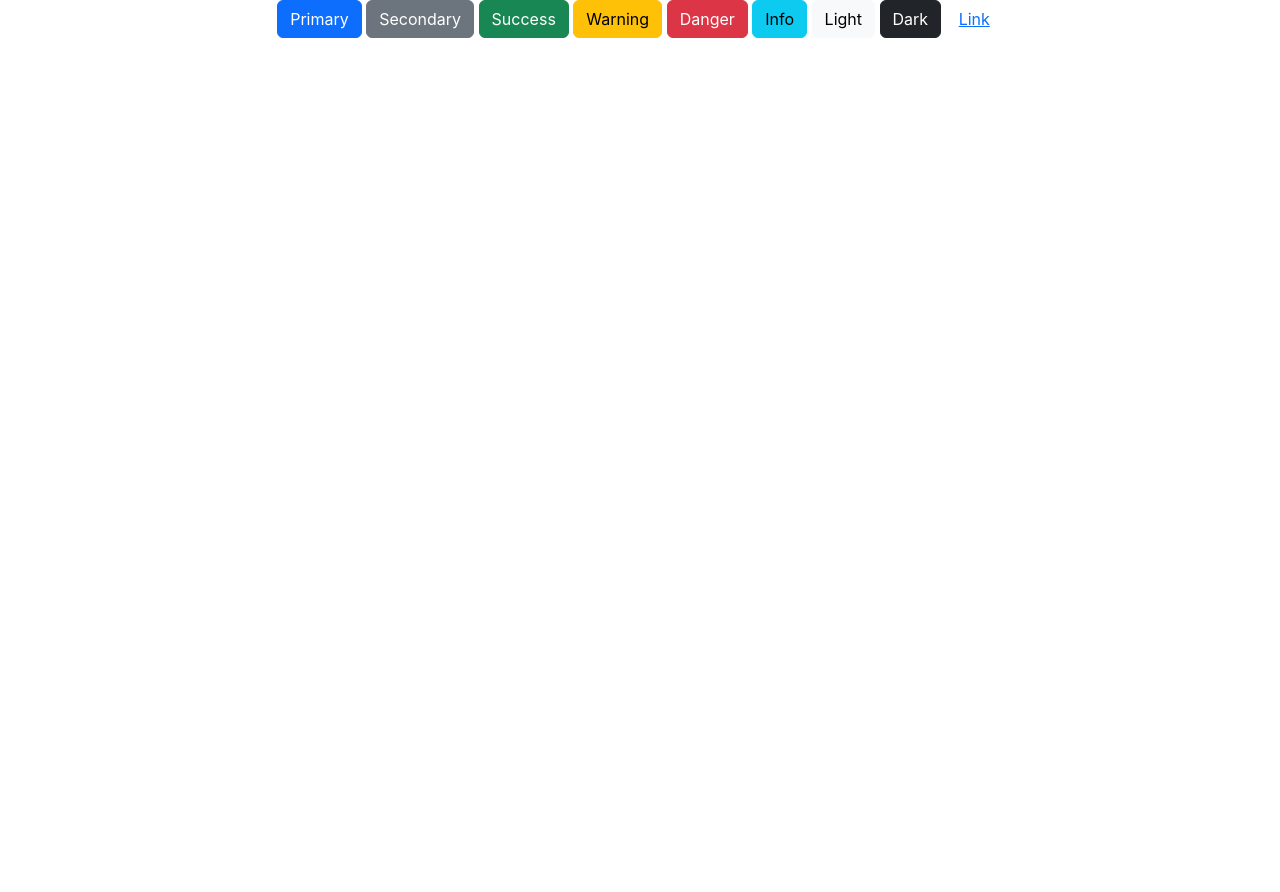
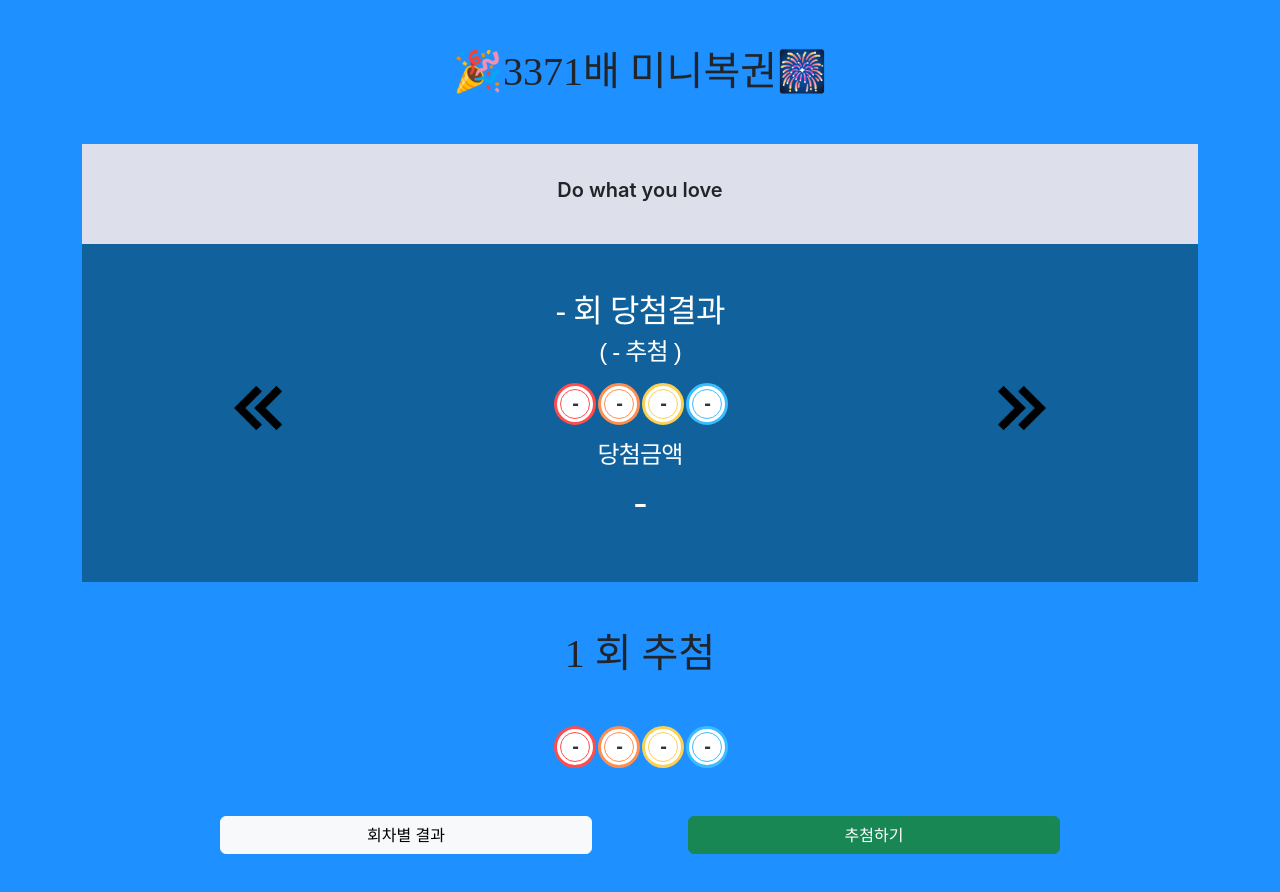
Before and after one commit to hd10050/lotto3371, a React (Create React App) app: page / in a window 1280 px wide. Shown: the top 892 px of the page. Before the commit the page ends 800 px from the top, so only its background shows below. Built offline with nearby package versions, Linux system fonts and the light colour scheme.

Commit message:
당첨 결과 컴포넌트 개발

```diff
--- a/public/index.html
+++ b/public/index.html
@@ -22,12 +22,13 @@
       work correctly both with client-side routing and a non-root public URL.
       Learn how to configure a non-root public URL by running `npm run build`.
     -->
+
   <link rel="stylesheet" href="https://cdn.jsdelivr.net/npm/bootstrap@5.2.0-beta1/dist/css/bootstrap.min.css"
     integrity="sha384-0evHe/X+R7YkIZDRvuzKMRqM+OrBnVFBL6DOitfPri4tjfHxaWutUpFmBp4vmVor" crossorigin="anonymous" />
   <title>React App</title>
 </head>
 
-<body>
+<body style="background-color: #1E90FF;">
   <noscript>You need to enable JavaScript to run this app.</noscript>
   <div id="root"></div>
   <!--
--- a/src/App.css
+++ b/src/App.css
@@ -1,6 +1,97 @@
 .App {
   text-align: center;
 }
+
+.fixedclear::after {
+  content: '';
+  display: block;
+  clear: both;
+}
+
+
+
+h1 {
+  font-family: Noto Sans KR Black;
+}
+
+.num {
+  font-family: "Noto Sans KR", "맑은 고딕", "Malgun Gothic", 돋움, Dotum, sans-serif;
+  font-size: 14px;
+  color: rgb(51, 51, 51);
+  letter-spacing: -0.05em;
+  text-size-adjust: none;
+  line-height: 1em;
+  /* border-color: #ff8e4f !important; */
+  position: relative;
+  display: inline-block;
+  vertical-align: middle;
+  text-align: center;
+  background: #fff;
+  border: 3px solid #c7c7c7;
+  border-radius: 50%;
+  box-sizing: border-box;
+  margin-left: 2px;
+  padding: 3px;
+  width: 42px;
+  height: 42px;
+}
+
+.numSpan {
+  font-family: "Noto Sans KR", "맑은 고딕", "Malgun Gothic", 돋움, Dotum, sans-serif;
+  letter-spacing: -0.05em;
+  text-size-adjust: none;
+  text-align: center;
+  /* border-color: #ff8e4f !important; */
+  display: inline-block;
+  width: 100%;
+  height: 100%;
+  color: #333;
+  font-weight: bold;
+  vertical-align: middle;
+  background: #fff;
+  border: 1px solid #c7c7c7;
+  border-radius: 50%;
+  box-sizing: border-box;
+  line-height: 27px;
+  font-size: 20px;
+}
+
+.whiteTxt {
+  letter-spacing: -0.05em;
+  text-size-adjust: none;
+  text-align: center;
+  font-family: "Noto Sans KR", "맑은 고딕", "Malgun Gothic", 돋움, Dotum, sans-serif;
+  color: #fff;
+  line-height: 1em;
+  font-weight: normal;
+}
+
+.player {
+  height: 100px;
+  margin-top: auto;
+  background-color: #dde0ea;
+}
+
+.playerContents {
+  width: 96%;
+  max-width: 1100px;
+  height: 100%;
+  display: flex;
+  align-items: center;
+  justify-content: center;
+  margin: 0 auto;
+}
+
+.playerTitle {
+  font-weight: 600;
+  font-size: 20px;
+}
+
+.cursorPointer{
+  cursor: pointer;
+}
+
+/* //////////////////////////////////////////////////////////// */
 
 .App-logo {
   height: 40vmin;
@@ -32,6 +123,7 @@
   from {
     transform: rotate(0deg);
   }
+
   to {
     transform: rotate(360deg);
   }
--- a/src/App.js
+++ b/src/App.js
@@ -1,19 +1,110 @@
 import './App.css';
 import { Button } from 'react-bootstrap';
+import data from './data';
+import { useState } from 'react';
 
 function App() {
+
+  const maxRound = data.length;
+  const colorArr = ["#ff4c4c", "#ff8e4f", "#fcd153", "#3cbcff"]
+  const numArr = ["-", "-", "-", "-"]
+  const emptyData =
+  {
+    round: " - ",
+    date: " - ",
+    num: ["-", "-", "-", "-"],
+    price: " - "
+  };
+  let [resultData, setResultData] = useState(maxRound < 1 ? emptyData : data[0]);
+  let [currentIdx, setCurrentIdx] = useState(0);
+
+
   return (
-    <div className="App">
-      <Button variant="primary">Primary</Button>{' '}
-      <Button variant="secondary">Secondary</Button>{' '}
-      <Button variant="success">Success</Button>{' '}
-      <Button variant="warning">Warning</Button>{' '}
-      <Button variant="danger">Danger</Button>{' '}
-      <Button variant="info">Info</Button>{' '}
-      <Button variant="light">Light</Button>{' '}
-      <Button variant="dark">Dark</Button> <Button variant="link">Link</Button>
+    <div className="App" >
+      <div className="container">
+        <h1 className="m-5">🎉3371배 미니복권🎆</h1>
+        <Player />
+        <Result data={resultData} colorArr={colorArr} prevBtn={prevBtn} nextBtn={nextBtn} />
+
+        <div className="mt-5">
+          <h1 className="m-5">{maxRound + 1} 회 추첨</h1>
+          {
+            numArr.map((num, i) =>
+              <Number color={colorArr[i > 3 ? 0 : i]} number={num} key={i} />
+            )
+          }
+        </div>
+
+        <Button className="col-4 m-5" variant="light">회차별 결과</Button>
+        <Button className="col-4 m-5" variant="success">추첨하기</Button>
+      </div>
     </div>
   );
+
+  function prevBtn() {
+    if (maxRound < 1)
+      return;
+
+    let tempIdx = currentIdx;
+    tempIdx = tempIdx - 1 < 0 ? 0 : tempIdx - 1;
+    setResultData(data[tempIdx]);
+    setCurrentIdx(tempIdx);
+  }
+
+  function nextBtn() {
+    if (maxRound < 1)
+      return;
+
+    let tempIdx = currentIdx;
+    tempIdx = tempIdx + 1 > maxRound - 1 ? maxRound - 1 : tempIdx + 1;
+    setResultData(data[tempIdx]);
+    setCurrentIdx(tempIdx);
+  }
 }
 
+function Result(props) {
+  return (
+    <div className="container fixedclear" style={{ backgroundColor: "#11629c" }}>
+      <img width="30%" className="cursorPointer" src="img/prev.png" style={{ float: "left" }} onClick={()=>{props.prevBtn()}}/>
+      <img width="30%" className="cursorPointer" src="img/next.png" style={{ float: "right" }} onClick={()=>{props.nextBtn()}}/>
+      <div className="container col-6 p-5 whiteTxt" >
+        <h2>{props.data.round} 회 당첨결과</h2>
+        <h4 className="mb-3">( {props.data.date} 추첨 )</h4>
+
+        {
+          props.data.num.map((num, i) =>
+            <Number color={props.colorArr[i > 3 ? 0 : i]} number={num} key={i} />
+          )
+        }
+        <h4 className="mt-3">당첨금액</h4>
+        <h1>{props.data.price}</h1>
+      </div>
+
+
+    </div>
+  )
+}
+
+function Number(props) {
+  return (
+    <span className="num" style={{ borderColor: props.color }}>
+      <span className="numSpan" style={{ borderColor: props.color }} >{props.number}</span>
+    </span>
+  )
+}
+
+function Player() {
+  return (
+    <div className="player">
+      <div className="playerContents">
+        <h2 className="playerTitle">
+          Do what you love
+        </h2>
+      </div>
+    </div>
+  )
+}
+
+
+
 export default App;
--- /dev/null
+++ b/src/data.js
@@ -0,0 +1,11 @@
+
+let data = [
+    // {
+    //   round : "1",
+    //   date : "2022-22-22",
+    //   num : ["4", "5", "6", "7"],
+    //   price : " sk "
+    // }
+];
+
+export default data;
```
Also changed, not shown: public/img/next.png (added), public/img/prev.png (added), src/index.css (line endings or trailing spaces).
